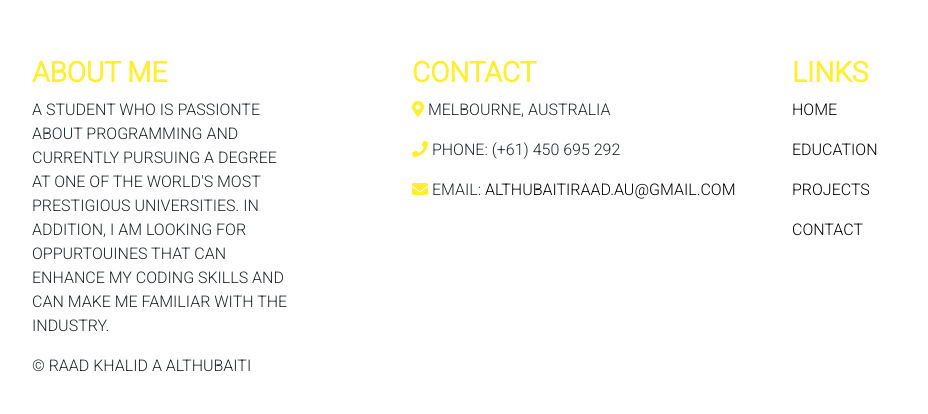
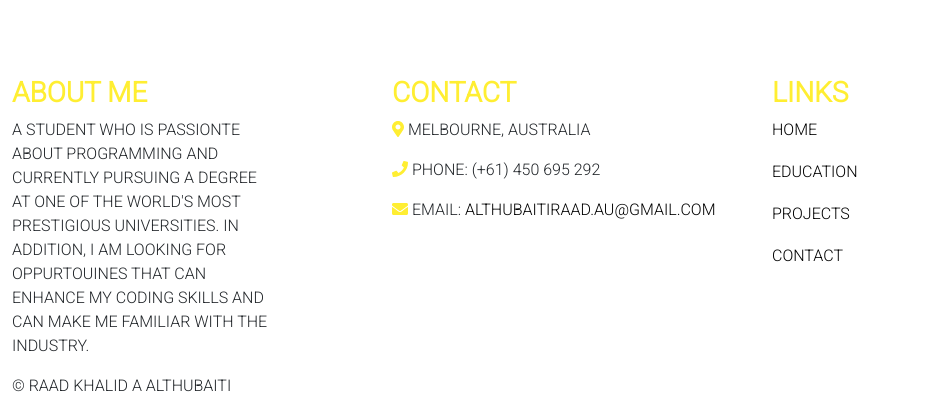
Before and after one commit to rddthubaiti/personalWebsite.github.io, a website: page footer.html in a window 1280 px wide. Shown: the part 386-800 px from the top of the page, without its empty margins (0-928 px from the left). Drawn offline with nearby package versions, Linux system fonts and the light colour scheme.

Commit message:
new changes

```diff
--- a/css/style.css
+++ b/css/style.css
@@ -214,7 +214,6 @@ body {
   width: 40px;
   margin-left: 5px;
   margin-top: 5px;
-  color: ;
 }
 
 .copyright {
@@ -287,7 +286,7 @@ header {
 }
 
 footer {
-  padding: 20px;
+  padding-top: 30px;
   position: fixed;
   bottom: 0;
   text-transform: uppercase;
@@ -310,3 +309,20 @@ footer a {
   text-decoration: none;
   color: black;
 }
+
+footer a:hover {
+  color: black;
+}
+
+footer a:after {
+  content: "";
+  width: 0;
+  height: 2px;
+  display: block;
+  background: black;
+  transition: 300ms;
+}
+
+footer a:hover:after {
+  width: 100%;
+}
```
Also changed, not shown: header.html (+1 -1 lines).
